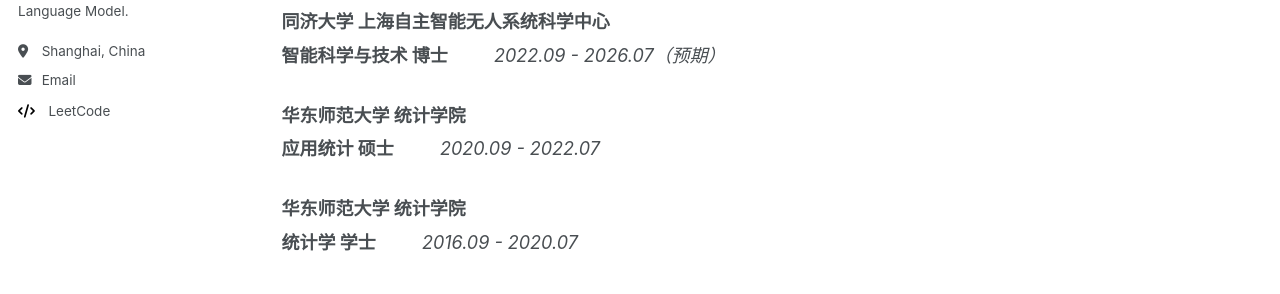
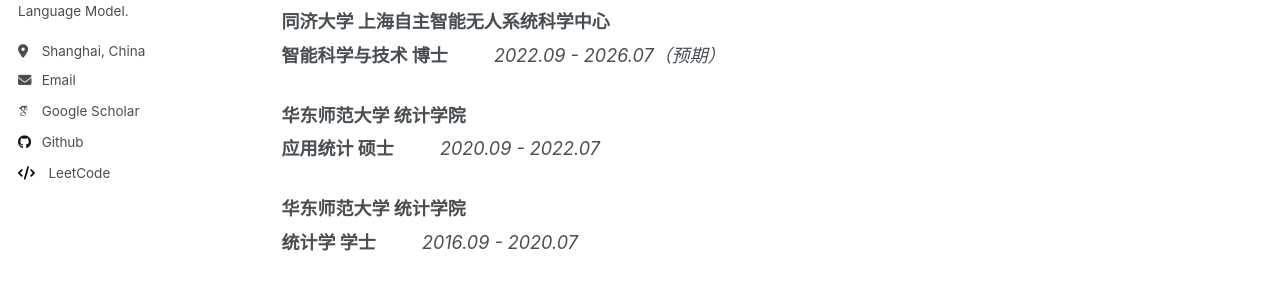
Before and after one commit to mail-taii/mail-taii.github.io, a Jekyll site: the page built from _people/1_doctor_cyy/1_doctor_cyy.md, in a window 1280 px wide. Shown: the part 458-752 px from the top of the page. Built offline with Jekyll 4.4.1, drawn with Linux system fonts in a browser that asks for light colours; some web fonts are replaced; some of the changed lines change nothing that is shown.

Commit message:
Update 1_doctor_cyy.md

```diff
--- a/_people/1_doctor_cyy/1_doctor_cyy.md
+++ b/_people/1_doctor_cyy/1_doctor_cyy.md
@@ -8,6 +8,8 @@
 description: "Ph.D. candidate"
 avatar: "avatar/曹昀炀图片.jpg"
 email: "caoyunyang@tongji.edu.cn"
+github: "https://github.com/yy-c/"
+googlescholar: "https://github.com/yy-c/](https://scholar.google.com/citations?user=NuN2X10AAAAJ"
 leetcode: "https://leetcode.cn/u/caoy-9/"
 bio: "Research interests: Explainable AI, Large Language Model."
 slug: "cyy"
```
